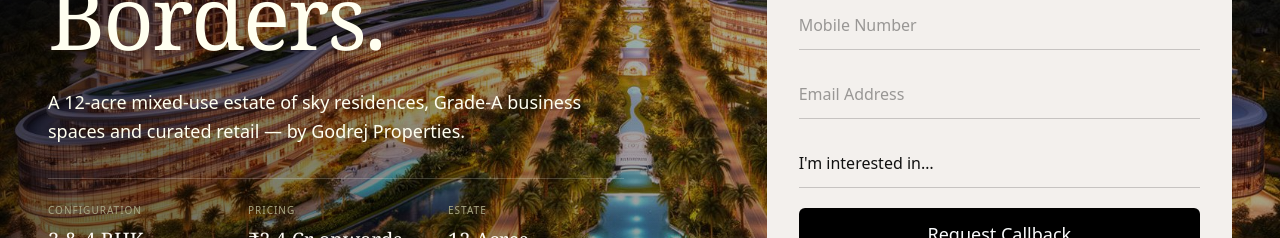
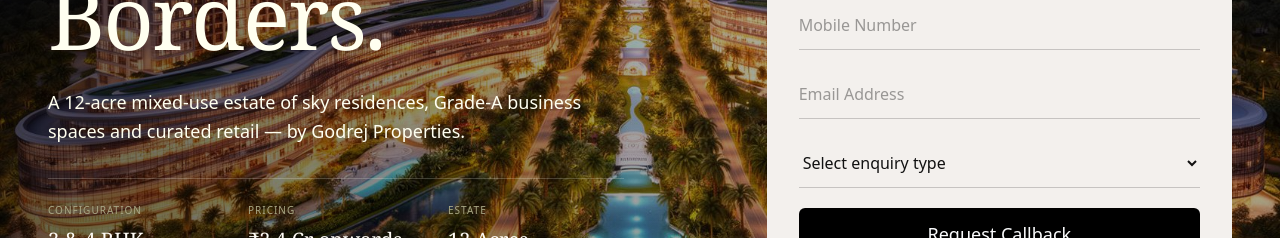
Before and after one commit to vikaskushwah738/ai-voice-agent, a Next.js app: page / in a window 1280 px wide. Shown: the part 371-609 px from the top of the page. Built offline with nearby package versions, Linux system fonts and the light colour scheme.

Commit message:
minner upadtes

```diff
--- a/app/page.tsx
+++ b/app/page.tsx
@@ -1,7 +1,7 @@
 import { SectionHeading } from "@/components/HeaderSection";
 import HeroSection from "@/components/home/HeroSection";
 import { LeadForm } from "@/components/LeadForm";
-import { HIGHLIGHTS, LANDMARKS, PROJECT } from "@/data/home";
+import { HIGHLIGHTS, LANDMARKS } from "@/data/home";
 import { ChevronRight } from "lucide-react";
 import Link from "next/link";
 
--- a/components/LeadForm.tsx
+++ b/components/LeadForm.tsx
@@ -1,7 +1,8 @@
 "use client";
+
 import { PROJECT } from "@/data/home";
+import { leadSchema, type LeadInput } from "@/lib/validations/lead";
 import { useState } from "react";
-
 
 interface Props {
     variant?: "light" | "dark";
@@ -10,23 +11,93 @@ interface Props {
     subtitle?: string;
 }
 
+type FormErrors = Partial<Record<keyof LeadInput, string>>;
+
 export function LeadForm({
     variant = "light",
     compact = false,
     title = "Reserve a Private Preview",
     subtitle = "Limited residences. Pre-launch pricing closes soon.",
 }: Props) {
+    const [form, setForm] = useState<LeadInput>({
+        name: "",
+        mobile: "",
+        email: "",
+        message: "",
+    });
+
+    const [errors, setErrors] = useState<FormErrors>({});
+    const [loading, setLoading] = useState(false);
     const [submitted, setSubmitted] = useState(false);
+
     const dark = variant === "dark";
-
-    const handleSubmit = (e: React.FormEvent) => {
-        e.preventDefault();
-        setSubmitted(true);
-    };
 
     const inputClass = dark
         ? "w-full bg-transparent border-b border-ivory/30 py-3 text-ivory placeholder:text-ivory/50 focus:border-[var(--gold)] focus:outline-none transition-colors"
         : "w-full bg-transparent border-b border-ink/20 py-3 text-ink placeholder:text-ink/40 focus:border-[var(--gold)] focus:outline-none transition-colors";
+
+    const validateField = (name: keyof LeadInput, value: string) => {
+        const fieldSchema = leadSchema.shape[name];
+        const result = fieldSchema.safeParse(value);
+
+        setErrors((prev) => ({
+            ...prev,
+            [name]: result.success ? "" : result.error.issues[0]?.message || "Invalid value",
+        }));
+    };
+
+    const handleChange = (
+        e: React.ChangeEvent<HTMLInputElement | HTMLTextAreaElement | HTMLSelectElement>
+    ) => {
+        const { name, value } = e.target as {
+            name: keyof LeadInput;
+            value: string;
+        };
+
+        setForm((prev) => ({
+            ...prev,
+            [name]: value,
+        }));
+
+        validateField(name, value);
+    };
+
+    const handleSubmit = async (e: React.FormEvent<HTMLFormElement>) => {
+        e.preventDefault();
+
+        const result = leadSchema.safeParse(form);
+
+        if (!result.success) {
+            const fieldErrors: FormErrors = {};
+
+            for (const issue of result.error.issues) {
+                const fieldName = issue.path[0] as keyof LeadInput;
+                fieldErrors[fieldName] = issue.message;
+            }
+
+            setErrors(fieldErrors);
+            return;
+        }
+
+        setLoading(true);
+
+        try {
+            console.log("Submitted lead:", form);
+
+            setSubmitted(true);
+            setForm({
+                name: "",
+                mobile: "",
+                email: "",
+                message: "",
+            });
+            setErrors({});
+        } catch (error) {
+            console.error("Lead submit error:", error);
+        } finally {
+            setLoading(false);
+        }
+    };
 
     if (submitted) {
         return (
@@ -44,27 +115,82 @@ export function LeadForm({
         <div className={dark ? "text-ivory" : "text-ink"}>
             {!compact && (
                 <div className="mb-6">
-                    <span className="text-[#9D7A5C] ">Private Enquiry</span>
+                    <span className="text-[#9D7A5C]">Private Enquiry</span>
                     <h3 className="font-serif text-3xl mt-3 leading-tight">{title}</h3>
-                    <p className={`mt-3 text-sm text-[#59534D] leading-relaxed ${dark ? "text-ivory/70" : "text-muted-foreground"}  `}>
+                    <p className={`mt-3 text-sm leading-relaxed ${dark ? "text-ivory/70" : "text-[#59534D]"}`}>
                         {subtitle}
                     </p>
                 </div>
             )}
+
             <form onSubmit={handleSubmit} className="space-y-5">
-                <input required type="text" placeholder="Full Name" className={inputClass} />
-                <input required type="tel" placeholder="Mobile Number" className={inputClass} />
-                <input required type="email" placeholder="Email Address" className={inputClass} />
-                <select required defaultValue="" className={`${inputClass} appearance-none cursor-pointer`}>
-                    <option value="" disabled className="text-ink">I'm interested in…</option>
-                    <option className="text-ink">3 BHK Sky Residence</option>
-                    <option className="text-ink">4 BHK Sky Residence</option>
-                    <option className="text-ink">Penthouse</option>
-                    <option className="text-ink">Business Space</option>
-                </select>
-                <button type="submit" className="text-gray-50 w-full bg-black  hover:bg-[#000000]/90 text-lg font-medium py-3 px-6 rounded-md transition-colors duration-500">
-                    Request Callback
+                <div>
+                    <input
+                        name="name"
+                        required
+                        type="text"
+                        placeholder="Full Name"
+                        value={form.name}
+                        autoComplete="off"
+                        onChange={handleChange}
+                        className={inputClass}
+                    />
+                    {errors.name && <p className="mt-1 text-sm text-red-500">{errors.name}</p>}
+                </div>
+
+                <div>
+                    <input
+                        name="mobile"
+                        required
+                        type="tel"
+                        placeholder="Mobile Number"
+                        value={form.mobile}
+                        autoComplete="off"
+                        onChange={handleChange}
+                        className={inputClass}
+                    />
+                    {errors.mobile && <p className="mt-1 text-sm text-red-500">{errors.mobile}</p>}
+                </div>
+
+                <div>
+                    <input
+                        name="email"
+                        type="email"
+                        placeholder="Email Address"
+                        value={form.email}
+                        autoComplete="off"
+                        onChange={handleChange}
+                        className={inputClass}
+                    />
+                    {errors.email && <p className="mt-1 text-sm text-red-500">{errors.email}</p>}
+                </div>
+
+                <div>
+                    <select
+                        name="message"
+                        value={form.message}
+                        onChange={handleChange}
+                        className={inputClass}
+                        defaultValue=""
+
+                    >
+                        <option disabled value="">Select enquiry type</option>
+                        <option value="Pricing">3 BHk Sky Residency</option>
+                        <option value="Site Visit">4 BHk Sky Residency</option>
+                        <option value="Floor Plans">Penthouse</option>
+                        <option value="Availability">Business Spaces</option>
+                    </select>
+                    {errors.message && <p className="mt-1 text-sm text-red-500">{errors.message}</p>}
+                </div>
+
+                <button
+                    disabled={loading}
+                    type="submit"
+                    className="w-full bg-black hover:bg-black/90 text-gray-50 text-lg font-medium py-3 px-6 rounded-md transition-colors duration-500 disabled:opacity-60 disabled:cursor-not-allowed"
+                >
+                    {loading ? "Submitting..." : "Request Callback"}
                 </button>
+
                 <p className={`text-[11px] leading-relaxed ${dark ? "text-ivory/50" : "text-muted-foreground"}`}>
                     By submitting, you authorise {PROJECT.brand} to contact you regarding {PROJECT.name}, overriding any DNCR registration.
                 </p>
--- /dev/null
+++ b/lib/contact/lead.ts
@@ -0,0 +1,30 @@
+// lib/lead.ts
+
+export interface LeadPayload {
+    name: string;
+    phone: string;
+    email: string;
+    interest: string;
+}
+
+export async function submitLead(data: LeadPayload) {
+    try {
+        // Example: call your API route
+        const res = await fetch("/api/contact-me", {
+            method: "POST",
+            headers: {
+                "Content-Type": "application/json",
+            },
+            body: JSON.stringify(data),
+        });
+
+        if (!res.ok) {
+            throw new Error("Failed to submit lead");
+        }
+
+        return await res.json();
+    } catch (error) {
+        console.error("Submit error:", error);
+        throw error;
+    }
+}
--- a/lib/validations/lead.ts
+++ b/lib/validations/lead.ts
@@ -19,8 +19,7 @@ export const leadSchema = z.object({
 
     message: z
         .string()
-        .min(1, "Message is required")
-        .trim(),
+        .min(1, "Please select at least one option").optional(),
 });
 
 // 👉 Type inference (important for TS)
```
Also changed, not shown: app/api/contact-me/route.ts (renamed from app/api/content-me/route.ts).
